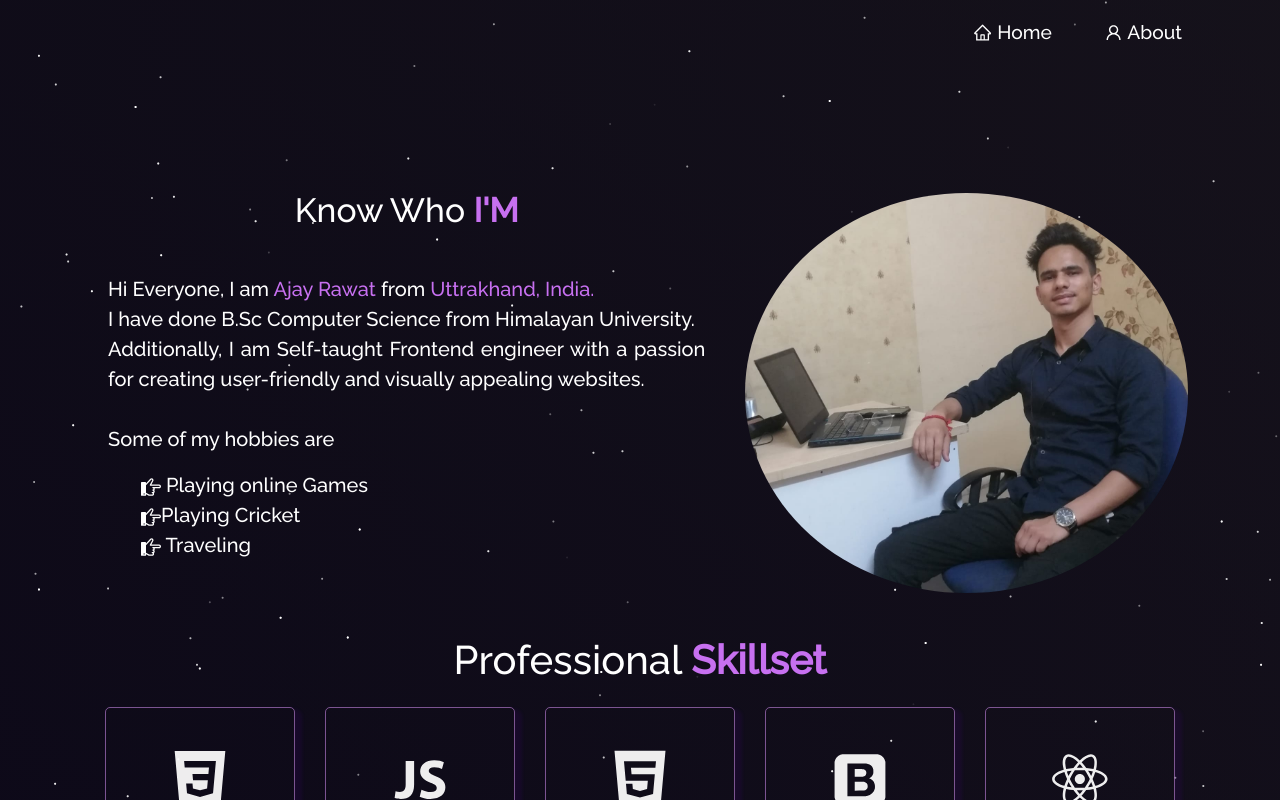
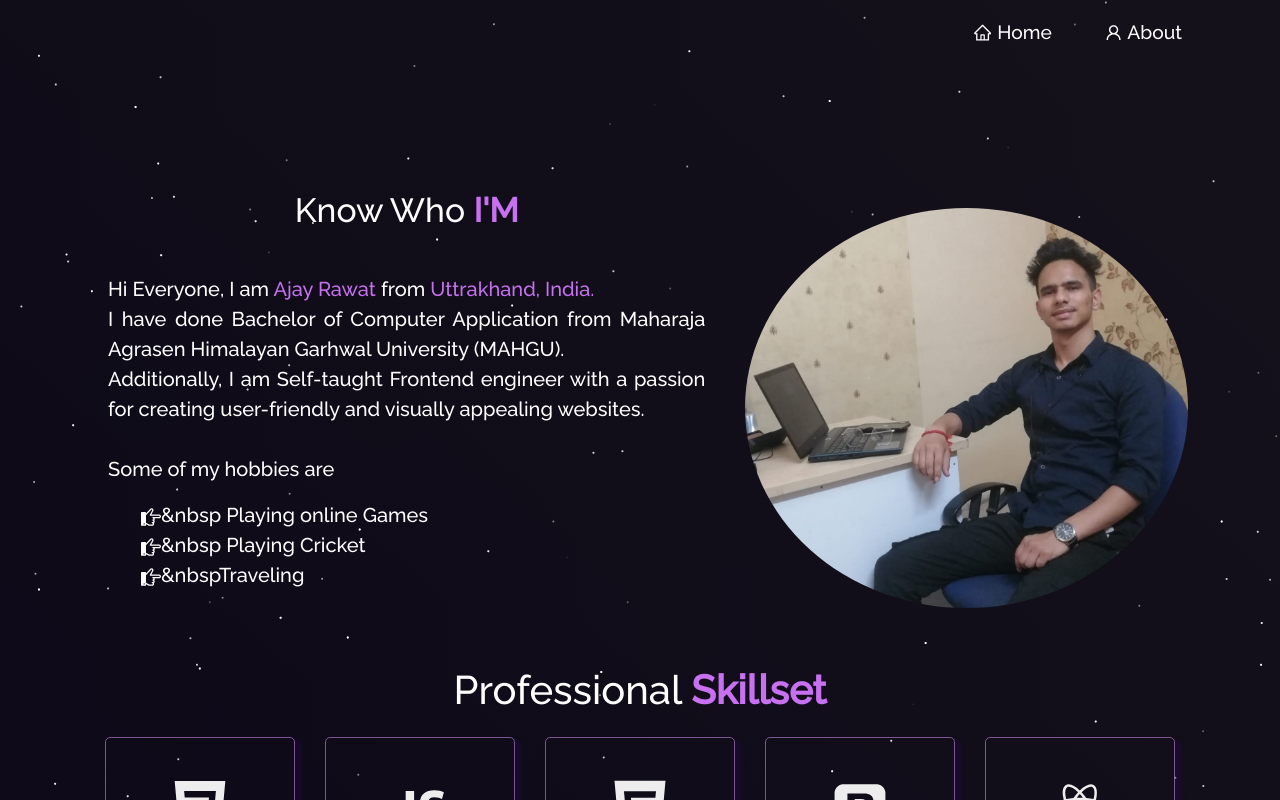
Before and after one commit to ajayrawat2001/ajayrawat.netlify, a React (Create React App) app: page /#/about in a window 1280 px wide. Shown: the top 800 px of the page. Built offline with nearby package versions, Linux system fonts and the light colour scheme.

Commit message:
changed in about sestion

```diff
--- a/src/pages/about/AboutCard.js
+++ b/src/pages/about/AboutCard.js
@@ -10,25 +10,27 @@ function AboutCard() {
           <p style={{ textAlign: "justify" }}>
             Hi Everyone, I am <span className="purple">Ajay Rawat </span>
             from <span className="purple"> Uttrakhand, India.</span>
-            <br /> I have done B.Sc Computer Science from Himalayan University.
+            <br /> I have done Bachelor of Computer Application from Maharaja
+            Agrasen Himalayan Garhwal University (MAHGU).
             <br />
-            Additionally,  I am Self-taught Frontend
-            engineer with a passion for creating user-friendly and visually
-            appealing websites.
+            Additionally, I am Self-taught Frontend engineer with a passion for
+            creating user-friendly and visually appealing websites.
             <br />
             <br />
             Some of my hobbies are
           </p>
           <ul>
             <li className="about-activity ">
-              <ImPointRight /> Playing online Games
+              <ImPointRight />
+              &nbsp Playing online Games
             </li>
             <li className="about-activity">
               <ImPointRight />
-              Playing Cricket
+              &nbsp Playing Cricket
             </li>
             <li className="about-activity">
-              <ImPointRight /> Traveling
+              <ImPointRight />
+              &nbspTraveling
             </li>
           </ul>
         </blockquote>
```
